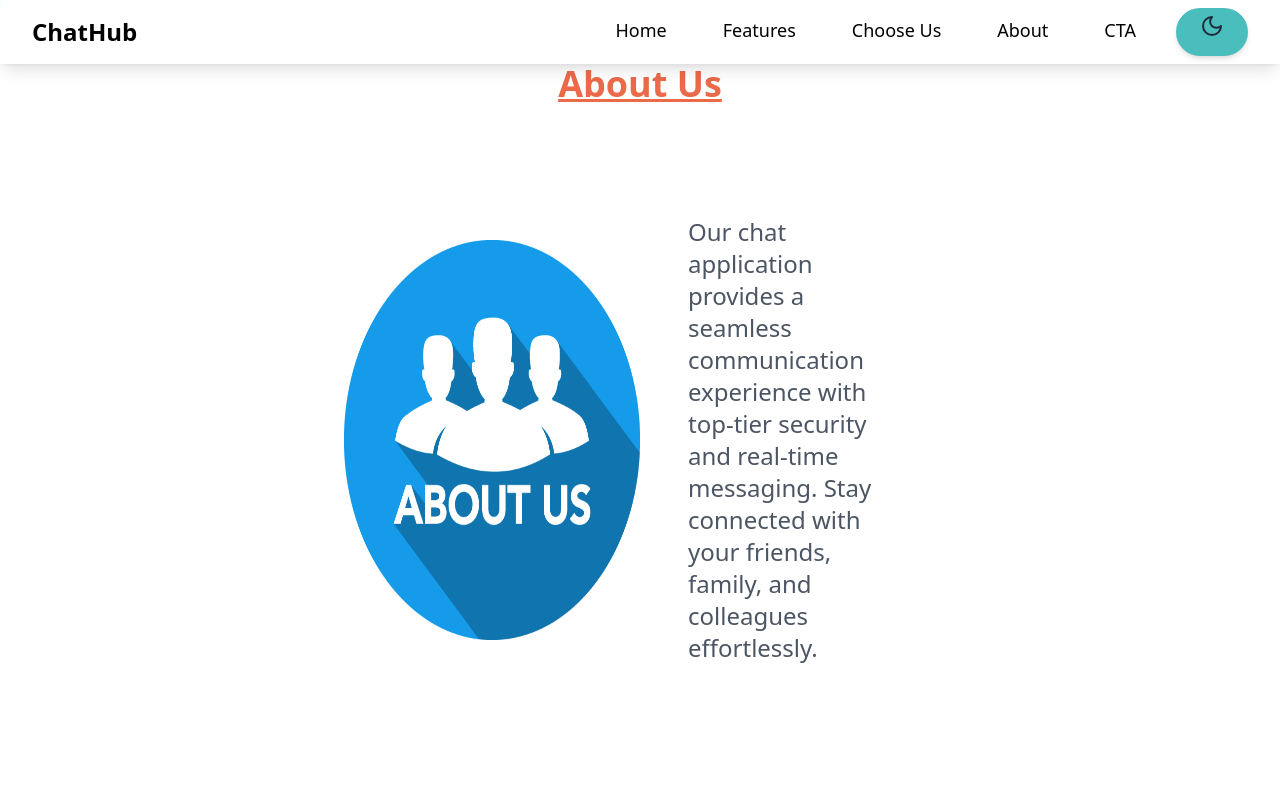
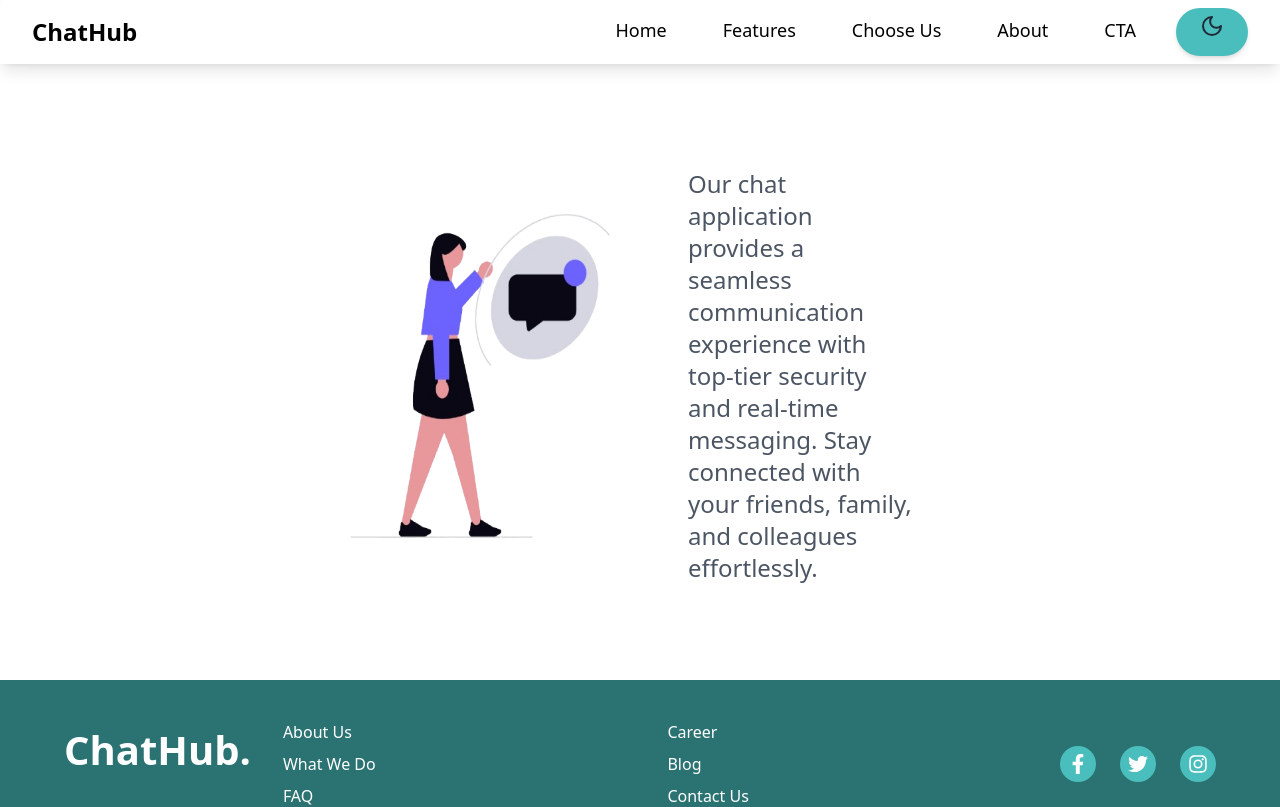
Before and after one commit to Prithwi32/ChatHub, a React (Vite) app in the folder client/: page /about in a window 1280 px wide. Shown: the top 807 px of the page. Built offline with nearby package versions, Linux system fonts and the light colour scheme.

Commit message:
fix bugs

```diff
--- a/client/src/components/AboutUs.jsx
+++ b/client/src/components/AboutUs.jsx
@@ -1,4 +1,4 @@
-import AboutUsImage from '../assets/images/About-Us.png';
+import AboutUsImage from '../assets/images/aboutus.png';
 import { useEffect } from 'react';
 import AOS from 'aos';
 import 'aos/dist/aos.css';
@@ -12,7 +12,7 @@ export default function AboutUs() {
     <>
       <div
         data-aos='fade-right'
-        className='bg-white dark:bg-gray-900 p-[3rem] flex flex-col justify-center items-center align-middle '
+        className='bg-white dark:bg-gray-900 flex flex-col justify-center items-center align-middle '
       >
         <h3
           data-aos='fade-up'
--- a/client/src/components/Cta.jsx
+++ b/client/src/components/Cta.jsx
@@ -20,7 +20,7 @@ export default function CTA() {
           Call-to-Action (CTA)
         </h3>
         <div
-          className="bg-gradient-to-br from-[#C9E1CD] to-[#4ABEBD] dark:from-gray-800 dark:to-gray-700 mb-[8rem] rounded-[2rem] p-[2rem] text-center"
+          className="bg-gradient-to-br from-[#C9E1CD] to-[#4ABEBD] dark:from-gray-800 dark:to-gray-700 mb-[2rem] rounded-[2rem] p-[2rem] text-center"
           data-aos="fade-up"
         >
           <h6 className="dark:text-gray-200">
```
Also changed, not shown: client/src/assets/images/aboutus.png (added), 1 other file (tests, documents, lock files or other folders).
